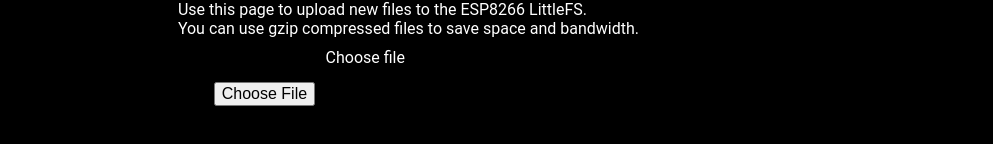
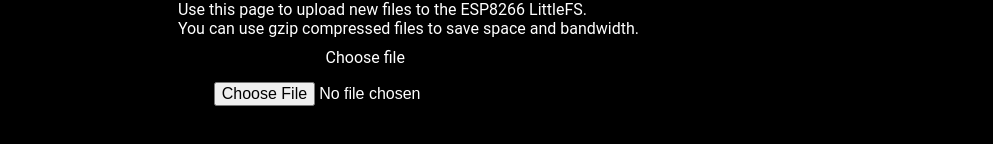
Before and after one commit to UncleGrumpy/Moonlight_8266, a plain HTML site: page data/edit.html in a window 1280 px wide. Shown: the part 188-332 px from the top of the page, without its empty margins (0-993 px from the left). Drawn offline with Linux system fonts and the light colour scheme.

Commit message:
UI bug fix.
Upload selection was not visible becasue of missing css color.

```diff
--- a/data/main.css
+++ b/data/main.css
@@ -101,7 +101,7 @@ input.disabled:hover {
     -ms-transform: scale(1);
     transform: scale(1);
 }
-input[type=file] { display: unset;  background-color: unset;  box-shadow: unset; }
+input[type=file] { display: unset;  background-color: unset;  box-shadow: unset; color: white; }
 input[type=file]:hover {
     box-shadow: 2px 2px 6px 2px #FFFF00;
     -webkit-transform: scale(1.1);
```
